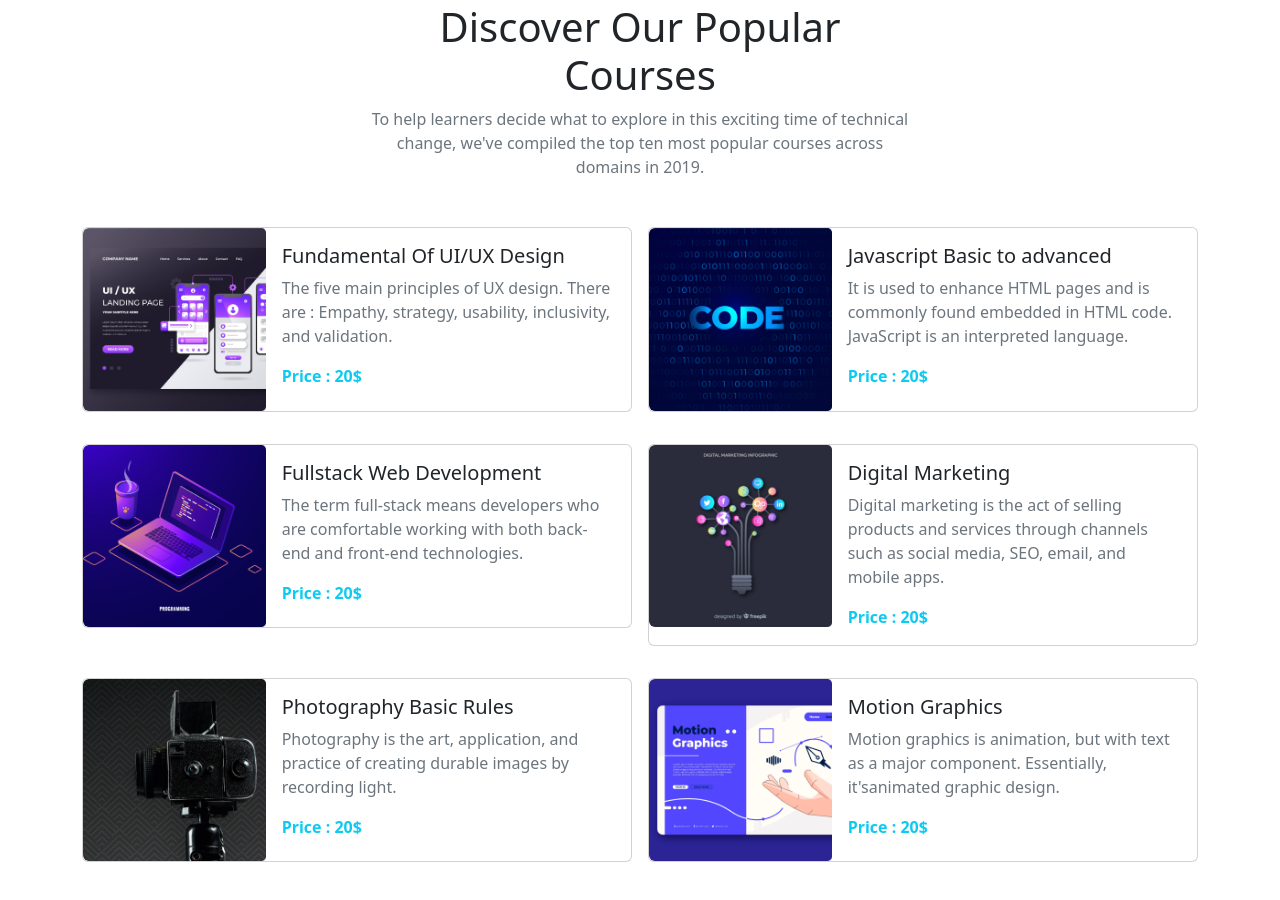
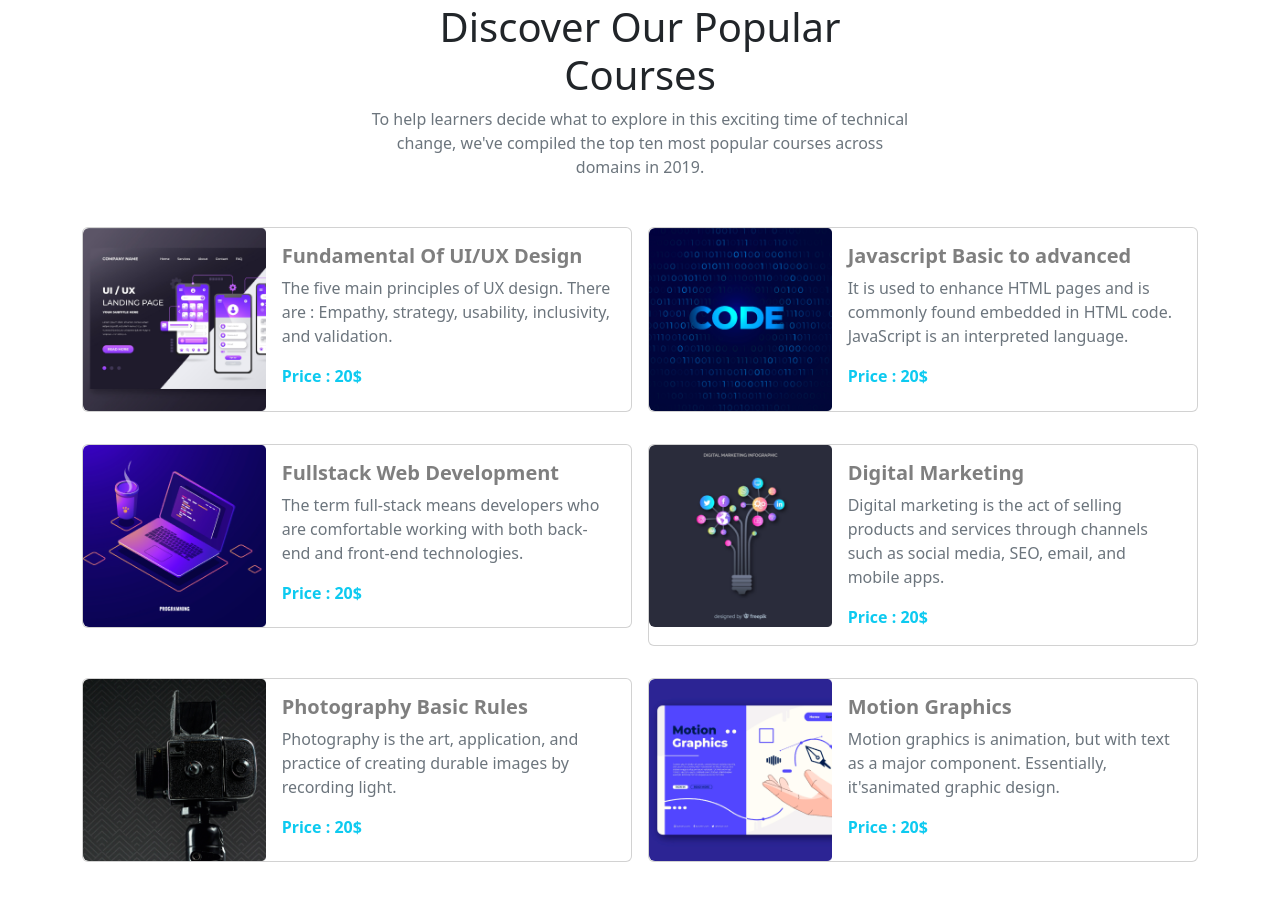
Before and after one commit to Naimur61/Assignment_3, a plain HTML site: page index.html in a window 1280 px wide. Shown: the part 726-1626 px from the top of the page. Drawn offline with nearby package versions, Linux system fonts and the light colour scheme.

Commit message:
card titel color

```diff
--- a/index.html
+++ b/index.html
@@ -165,7 +165,7 @@
 								</div>
 								<div class="col-md-8">
 									<div class="card-body p-3">
-										<h5 class="card-title">Fundamental Of UI/UX Design</h5>
+										<h5 class="card-title fw-bold text-black-50">Fundamental Of UI/UX Design</h5>
 										<p class="card-text text-muted">
 											The five main principles of UX design. There are : Empathy, strategy, usability,
 											inclusivity, and validation.
@@ -185,7 +185,7 @@
 								</div>
 								<div class="col-md-8">
 									<div class="card-body p-3">
-										<h5 class="card-title">Javascript Basic to advanced</h5>
+										<h5 class="card-title fw-bold text-black-50">Javascript Basic to advanced</h5>
 										<p class="card-text text-muted">
 											It is used to enhance HTML pages and is commonly found embedded in HTML code. JavaScript
 											is an interpreted language.
@@ -205,7 +205,7 @@
 								</div>
 								<div class="col-md-8">
 									<div class="card-body p-3">
-										<h5 class="card-title">Fullstack Web Development</h5>
+										<h5 class="card-title fw-bold text-black-50">Fullstack Web Development</h5>
 										<p class="card-text text-muted">
 											The term full-stack means developers who are comfortable working with both back-end and
 											front-end technologies.
@@ -225,7 +225,7 @@
 								</div>
 								<div class="col-md-8">
 									<div class="card-body p-3">
-										<h5 class="card-title">Digital Marketing</h5>
+										<h5 class="card-title fw-bold text-black-50">Digital Marketing</h5>
 										<p class="card-text text-muted">
 											Digital marketing is the act of selling products and services through channels such as
 											social media, SEO, email, and mobile apps.
@@ -245,7 +245,7 @@
 								</div>
 								<div class="col-md-8">
 									<div class="card-body p-3">
-										<h5 class="card-title">Photography Basic Rules</h5>
+										<h5 class="card-title fw-bold text-black-50">Photography Basic Rules</h5>
 										<p class="card-text text-muted">
 											Photography is the art, application, and practice of creating durable images by
 											recording light.
@@ -265,7 +265,7 @@
 								</div>
 								<div class="col-md-8">
 									<div class="card-body p-3">
-										<h5 class="card-title">Motion Graphics</h5>
+										<h5 class="card-title fw-bold text-black-50">Motion Graphics</h5>
 										<p class="card-text text-muted">
 											Motion graphics is animation, but with text as a major component. Essentially,
 											it'sanimated graphic design.
```
